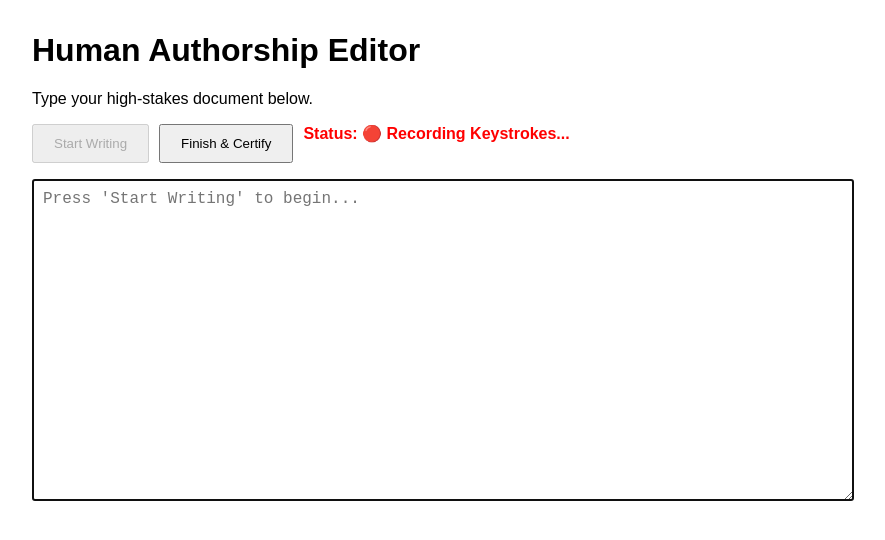
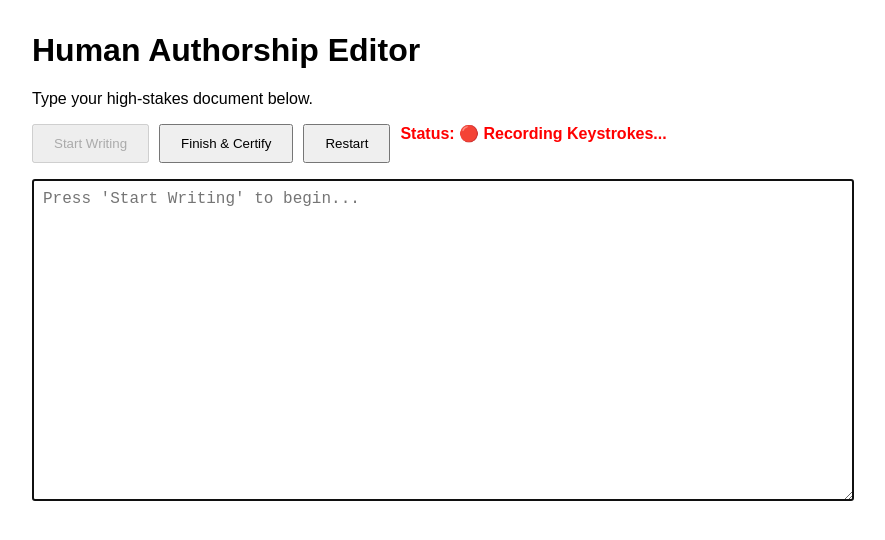
Before and after one commit to jaeholee-brown/leejaeho.com, a plain HTML site: page editor.html in a window 1280 px wide. Both pictures are taken after a click on the button "Start Writing". Shown: the whole page, without its empty margins (208-1093 px from the left). Drawn offline with Linux system fonts and the light colour scheme.

Commit message:
start finish buttons

```diff
--- a/editor.html
+++ b/editor.html
@@ -23,6 +23,7 @@
     <div class="controls">
         <button id="startBtn" onclick="startSession()">Start Writing</button>
         <button id="stopBtn" onclick="finishSession()" disabled>Finish & Certify</button>
+        <button id="restartBtn" onclick="restartSession()" disabled>Restart</button>
         <span id="status">Status: Idle</span>
     </div>
 
@@ -47,6 +48,9 @@
 
         const editor = document.getElementById('editor');
         const status = document.getElementById('status');
+        const startBtn = document.getElementById('startBtn');
+        const stopBtn = document.getElementById('stopBtn');
+        const restartBtn = document.getElementById('restartBtn');
 
         function startSession() {
             isRecording = true;
@@ -55,10 +59,25 @@
             editor.disabled = false;
             editor.value = "";
             editor.focus();
-            document.getElementById('startBtn').disabled = true;
-            document.getElementById('stopBtn').disabled = false;
+            startBtn.disabled = true;
+            stopBtn.disabled = false;
+            restartBtn.disabled = false;
             status.innerText = "Status: 🔴 Recording Keystrokes...";
             status.style.color = "red";
+        }
+
+        function restartSession() {
+            isRecording = false;
+            keystrokeLog = [];
+            startTime = 0;
+            editor.disabled = true;
+            editor.value = "";
+            stopBtn.disabled = true;
+            startBtn.disabled = false;
+            restartBtn.disabled = true;
+            document.getElementById('certResult').style.display = 'none';
+            status.innerText = "Status: Idle";
+            status.style.color = "#555";
         }
 
         editor.addEventListener('keydown', (e) => {
@@ -69,6 +88,17 @@
         editor.addEventListener('keyup', (e) => {
             if (!isRecording) return;
             keystrokeLog.push({ key: e.key, code: e.code, event: 'up', ts: Date.now() - startTime });
+        });
+
+        // Disable paste/drag-drop to prevent bypassing keystroke capture
+        editor.addEventListener('paste', (e) => {
+            e.preventDefault();
+        });
+        editor.addEventListener('drop', (e) => {
+            e.preventDefault();
+        });
+        editor.addEventListener('dragover', (e) => {
+            e.preventDefault();
         });
 
         async function finishSession() {
@@ -104,9 +134,13 @@
                 } else {
                     alert("Verification Failed: " + data.message);
                 }
+                stopBtn.disabled = true;
+                startBtn.disabled = false;
             } catch (error) {
                 console.error(error);
                 alert("Error connecting to verification server.");
+                stopBtn.disabled = true;
+                startBtn.disabled = false;
             }
         }
     </script>
```
